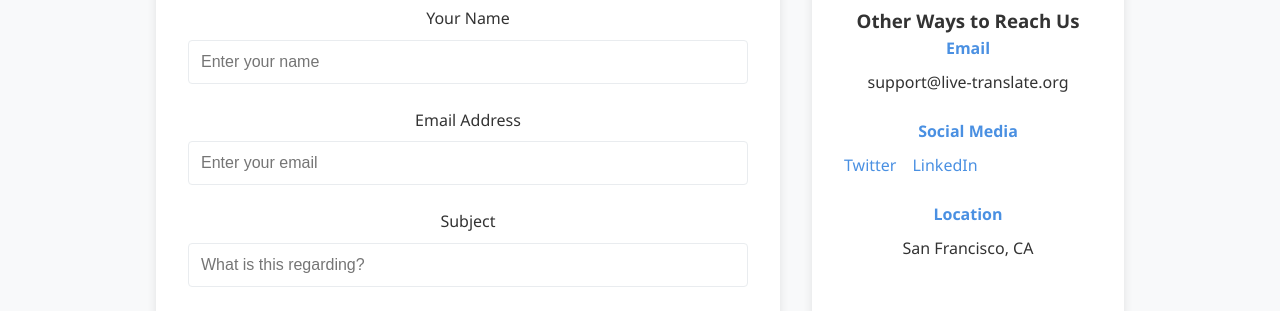
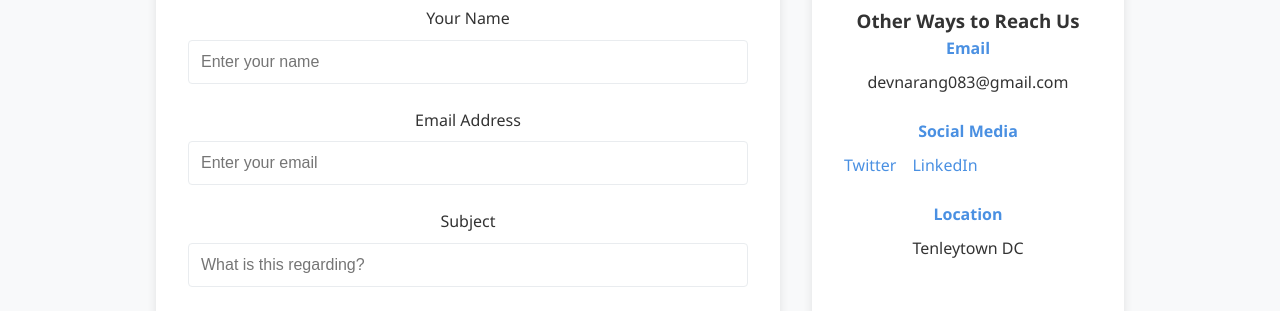
Before and after one commit to ClassTranslateOrg/LiveTranslate, a React (Create React App) app in the folder frontend/: page /contact in a window 1280 px wide. Shown: the part 282-593 px from the top of the page. Built offline with nearby package versions, Linux system fonts and the light colour scheme; no server answers; what aws-amplify would draw is missing.

Commit message:
Changed contact info

```diff
--- a/frontend/src/components/Contact.js
+++ b/frontend/src/components/Contact.js
@@ -126,20 +126,20 @@ const Contact = () => {
 
           <div className="contact-method">
             <h4>Email</h4>
-            <p>support@live-translate.org</p>
+            <p>devnarang083@gmail.com</p>
           </div>
 
           <div className="contact-method">
             <h4>Social Media</h4>
             <div className="social-links">
-              <a href="https://twitter.com/livetranslate" target="_blank" rel="noopener noreferrer">Twitter</a>
-              <a href="https://linkedin.com/company/livetranslate" target="_blank" rel="noopener noreferrer">LinkedIn</a>
+              <a href="" target="_blank" rel="noopener noreferrer">Twitter</a>
+              <a href="" target="_blank" rel="noopener noreferrer">LinkedIn</a>
             </div>
           </div>
 
           <div className="contact-method">
             <h4>Location</h4>
-            <p>San Francisco, CA</p>
+            <p>Tenleytown DC</p>
           </div>
         </div>
       </div>
```
